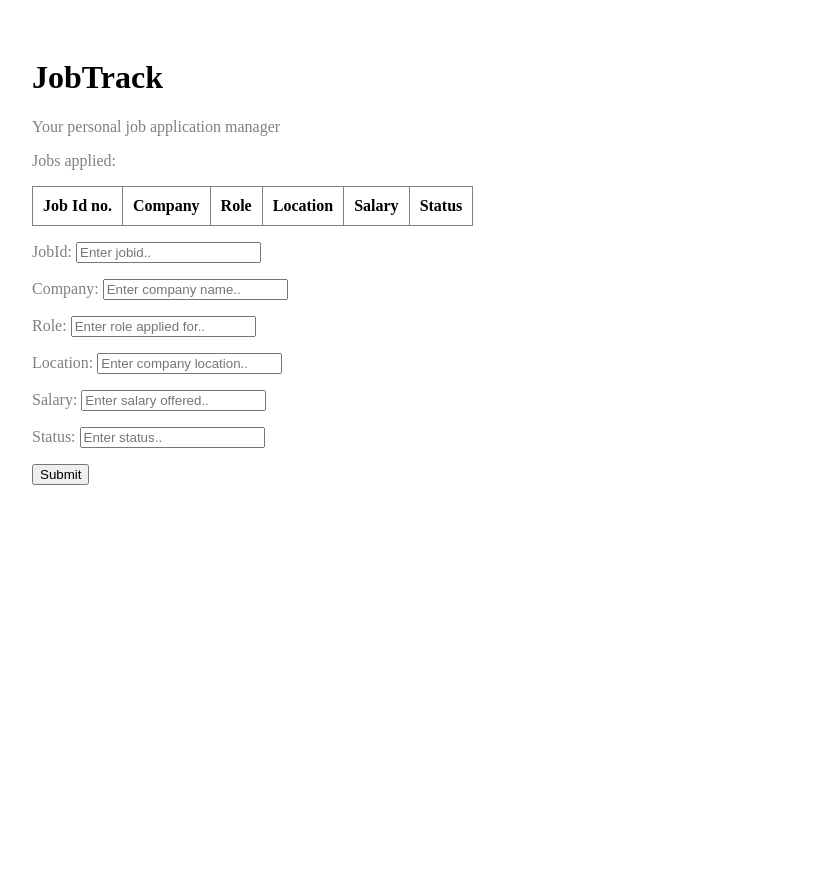
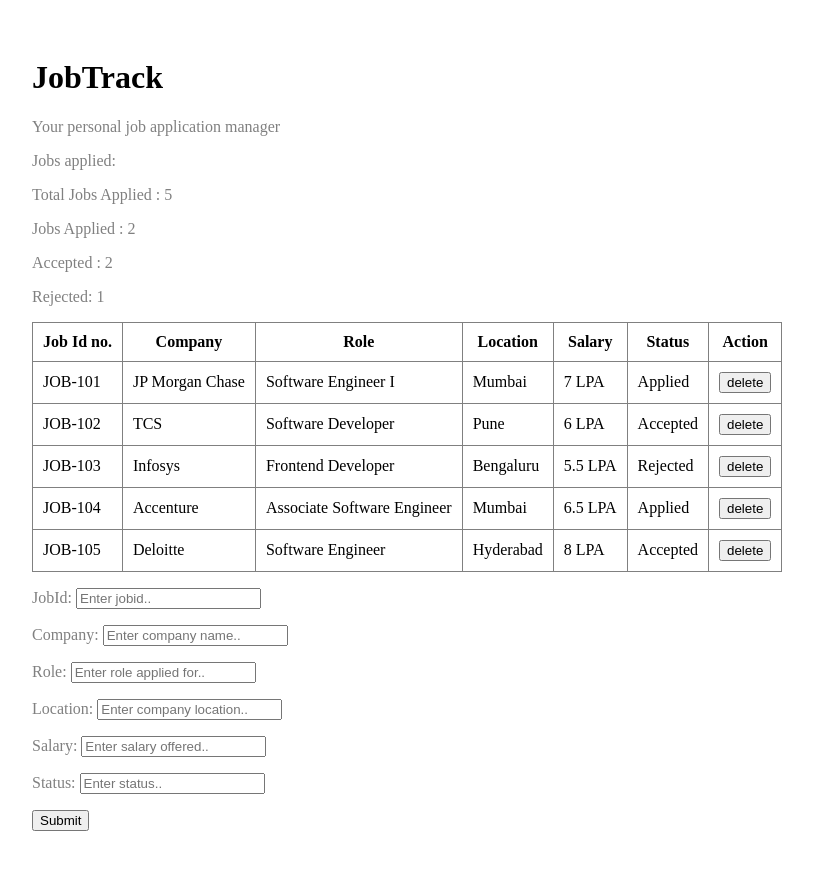
Before and after one commit to MelissaSequeira/vue_learning, a Vue app: page / in a window 1280 px wide. Shown: the whole page, without its empty margins (6-819 px from the left). Before the commit the page ends 800 px from the top, so only its background shows below. Built offline with nearby package versions, Linux system fonts and the light colour scheme.

Commit message:
Add application status dashboard

```diff
--- a/src/App.vue
+++ b/src/App.vue
@@ -1,5 +1,5 @@
 <script setup lang="ts">
-import { ref } from 'vue'
+import { ref ,computed} from 'vue'
 interface JobApplication {
   jobid: string,
   company: string,
@@ -8,8 +8,48 @@ interface JobApplication {
   salary: string,
   status: string
 }
-const applications=ref<JobApplication[]>([])
-
+const applications = ref<JobApplication[]>([
+  {
+    jobid: "JOB-101",
+    company: "JP Morgan Chase",
+    role: "Software Engineer I",
+    location: "Mumbai",
+    salary: "7 LPA",
+    status: "Applied"
+  },
+  {
+    jobid: "JOB-102",
+    company: "TCS",
+    role: "Software Developer",
+    location: "Pune",
+    salary: "6 LPA",
+    status: "Accepted"
+  },
+  {
+    jobid: "JOB-103",
+    company: "Infosys",
+    role: "Frontend Developer",
+    location: "Bengaluru",
+    salary: "5.5 LPA",
+    status: "Rejected"
+  },
+  {
+    jobid: "JOB-104",
+    company: "Accenture",
+    role: "Associate Software Engineer",
+    location: "Mumbai",
+    salary: "6.5 LPA",
+    status: "Applied"
+  },
+  {
+    jobid: "JOB-105",
+    company: "Deloitte",
+    role: "Software Engineer",
+    location: "Hyderabad",
+    salary: "8 LPA",
+    status: "Accepted"
+  }
+])
 const jobid=ref<string>("");
 const company=ref<string>("");
 const role=ref<string>("");
@@ -34,6 +74,32 @@ const submitForm=()=>{
   salary.value = ""
   status.value = ""
 }
+const deleteApplication=(jobid:string)=>{
+applications.value=applications.value.filter(
+  application=>application.jobid!==jobid
+)
+}
+
+const totalApplication=computed(()=>{
+  return applications.value.length;
+})
+const appliedApplication=computed(()=>{
+  return applications.value.filter(
+    application=>application.status==="Applied"
+  ).length;
+})
+const acceptedApplication=computed(()=>{
+  return applications.value.filter(
+    application=>application.status==="Accepted"
+  ).length;
+})
+const rejectedApplication=computed(()=>{
+  return applications.value.filter(
+    application=>application.status==="Rejected"
+  ).length;
+})
+
+
 </script>
 
 <template>
@@ -41,6 +107,12 @@ const submitForm=()=>{
     <h1>JobTrack</h1>
     <p>Your personal job application manager</p>
     <p>Jobs applied:</p>
+    <div>
+      <p>Total Jobs Applied : {{totalApplication}}</p>
+      <p>Jobs Applied : {{appliedApplication}}</p>
+      <p>Accepted : {{acceptedApplication}}</p>
+      <p>Rejected: {{rejectedApplication}}</p>
+    </div>
     <table border="1">
     <tr>
     <th>Job Id no.</th>
@@ -49,6 +121,7 @@ const submitForm=()=>{
     <th>Location</th>
     <th>Salary</th>
     <th>Status</th>
+    <th>Action</th>
     </tr>
     <tr v-for="application in applications" :key="application.jobid">
     <td>{{application.jobid}}</td>
@@ -57,8 +130,12 @@ const submitForm=()=>{
     <td>{{application.location}}</td>
     <td>{{application.salary}}</td>
     <td>{{application.status}}</td>
+    <td>
+      <button @click="deleteApplication(application.jobid)">delete</button>
+    </td>
     </tr>
     </table>
+
     <form @submit.prevent="submitForm">
   <p>
     JobId:
```
